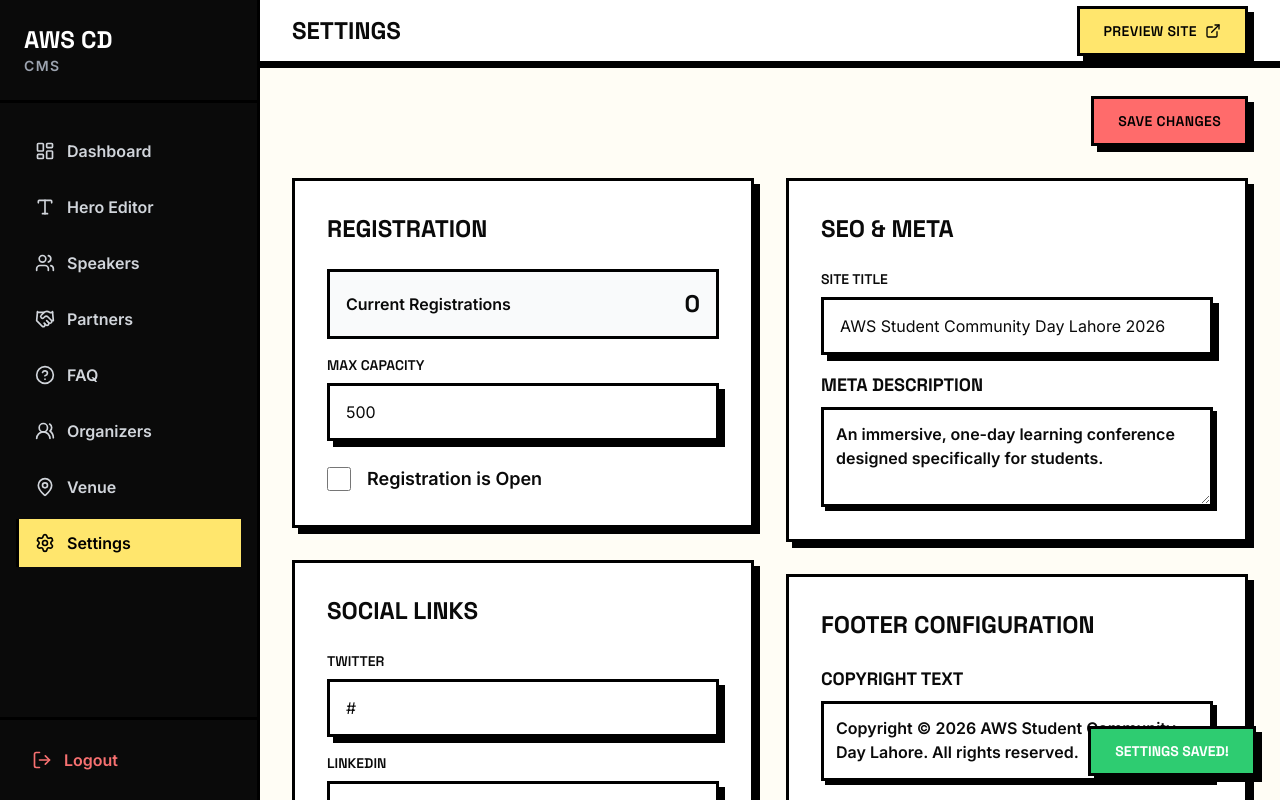
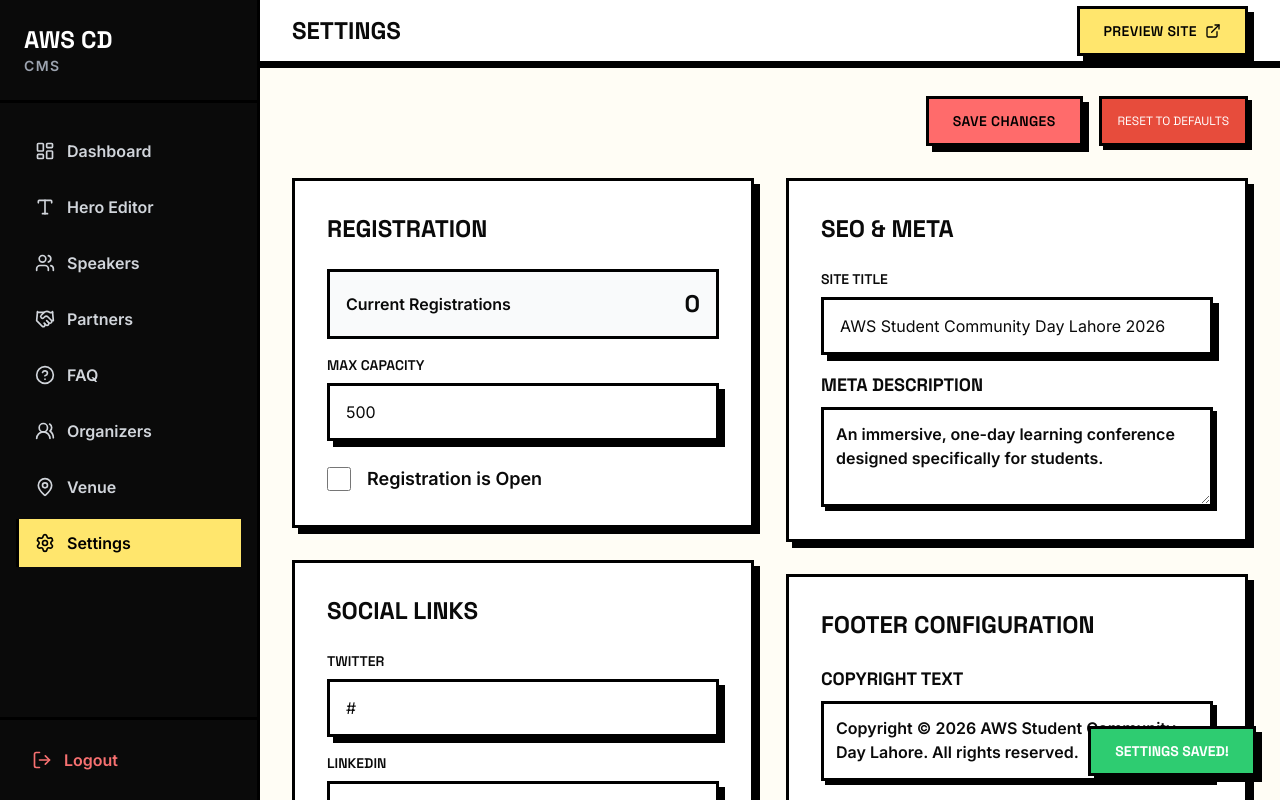
Before and after one commit to abdulmueezdev/aws-community-day-2026, a React (Vite) app: page /admin/settings in a window 1280 px wide. Both pictures are taken after a click on the button "SAVE CHANGES". Shown: the top 800 px of the page. Built offline with nearby package versions, Linux system fonts and the light colour scheme.

Commit message:
8.5l: reset to defaults button

```diff
--- a/src/admin/pages/Settings.tsx
+++ b/src/admin/pages/Settings.tsx
@@ -1,5 +1,6 @@
 import { useState, useEffect } from 'react';
 import { NeoCard } from '../../components/NeoCard';
+import { defaultSiteData } from '../../data/siteData';
 import { NeoInput } from '../../components/NeoInput';
 import { NeoButton } from '../../components/NeoButton';
 import { useSiteData } from '../../context/SiteDataContext';
@@ -23,6 +24,12 @@
     showToast('success', 'Settings saved!');
   };
 
+  const handleReset = () => {
+    resetToDefaults();
+    setSettingsData(defaultSiteData.settings);
+    showToast('info', 'Reset to defaults');
+  };
+
   const handleUpdate = (field: keyof typeof settingsData, value: string | number | boolean) => {
     setSettingsData(prev => ({
       ...prev,
@@ -39,6 +46,14 @@
         <NeoButton variant="primary" onClick={handleSave}>
           Save Changes
         </NeoButton>
+        {isOverride && (
+          <button
+            onClick={handleReset}
+            className="px-4 py-2 bg-danger text-white border-[3px] border-black shadow-neo-sm font-heading text-xs uppercase rounded-none hover:translate-x-[2px] hover:translate-y-[2px] hover:shadow-none transition-all"
+          >
+            Reset to Defaults
+          </button>
+        )}
       </div>
 
       <div className="grid grid-cols-1 lg:grid-cols-2 gap-8">
```
